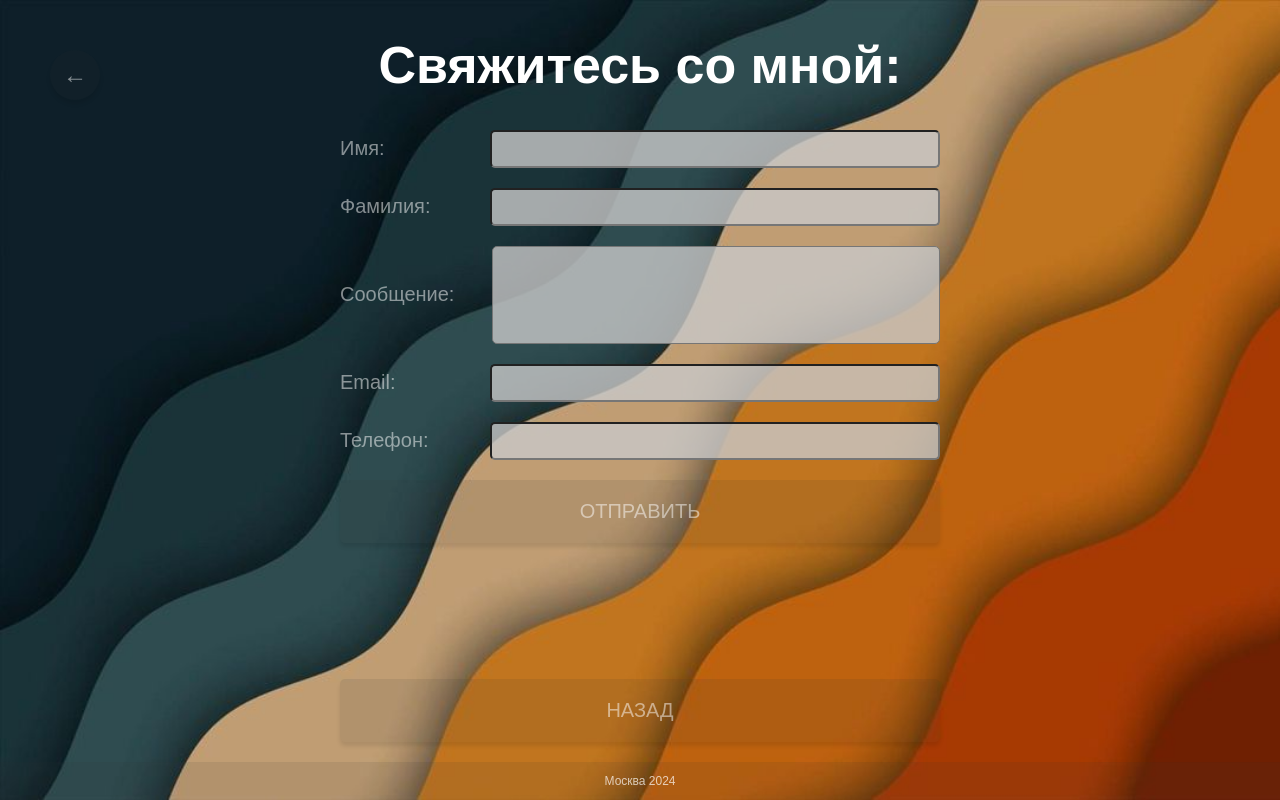
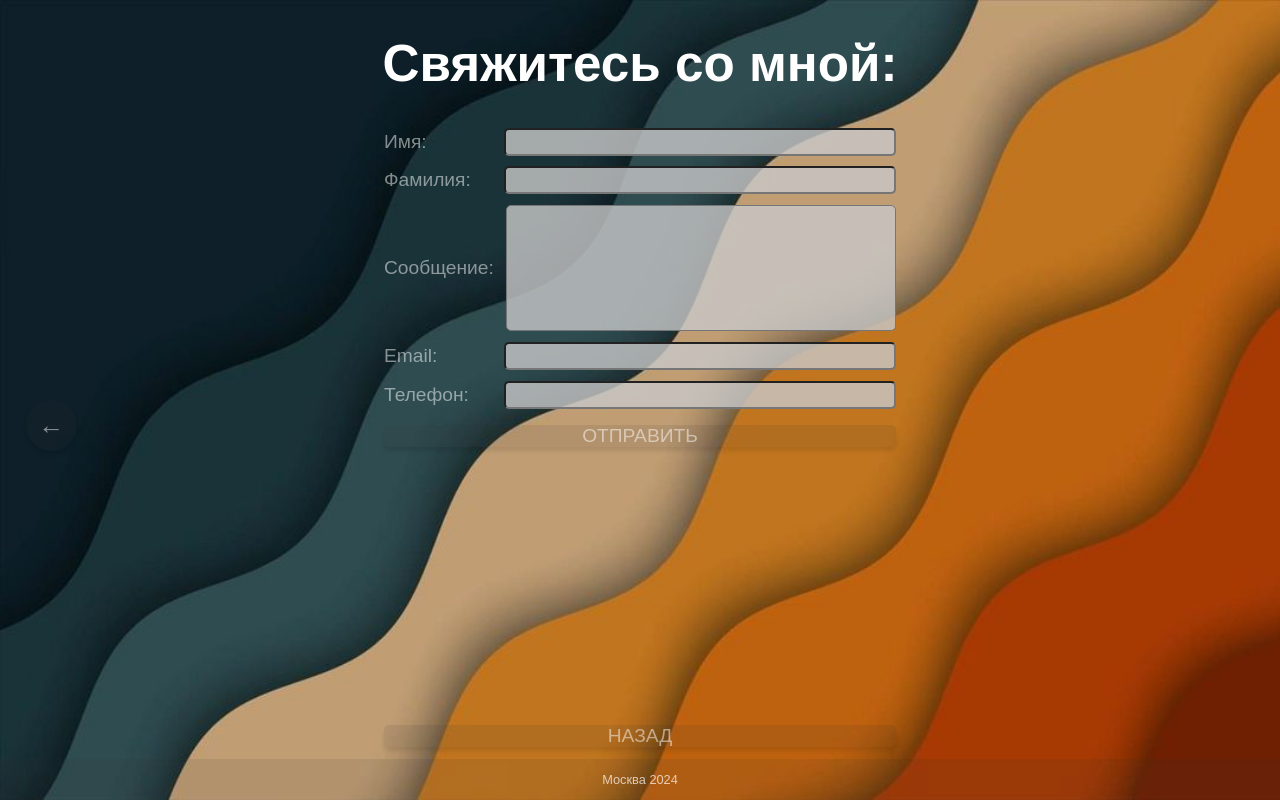
Before and after one commit to Ninja2EatYa/portfolio_site, a Django app: page /main/contacts/ in a window 1280 px wide. Run offline with Django 4.2, Linux system fonts and the light colour scheme.

Commit message:
favicon + css for screen size

```diff
--- a/dj_site_project/dj_site_app/static/css/styles.css
+++ b/dj_site_project/dj_site_app/static/css/styles.css
@@ -1,10 +1,10 @@
 /* Основные стили для тела страницы */
 body {
     font-family: 'Avenir', 'Nunito', sans-serif;
-    font-size: 20px;
+    font-size: 1.5vw;
     color: rgba(255, 255, 255, 0.5);
-    padding: 0px;
-    margin: 0;
+    padding: 0%;
+    margin: 0%;
     min-height: 100vh;
     display: flex;
     flex-direction: column;
@@ -66,10 +66,10 @@ input, textarea {
 /* Основные стили для кнопки возврата */
 .back-button {
     position: fixed;
-    top: 50px;
-    left: 50px;
-    width: 50px;
-    height: 50px;
+    top: 50%;
+    left: 2%;
+    width: 4vw;
+    height: 4vw;
     border-radius: 50%;
     background-color: rgba(51, 51, 51, 0.1);
     color: rgba(255, 255, 255, 0.5);
@@ -77,7 +77,7 @@ input, textarea {
     align-items: center;
     justify-content: center;
     text-decoration: none;
-    font-size: 24px;
+    font-size: 2vw;
     transition: transform 0.3s ease;
     box-shadow: 0 4px 4px rgba(0, 0, 0, 0.1);
 }
@@ -167,22 +166,21 @@ input, textarea {
 /* Стили для изображений внутри блока проекта */
 .project-block img {
     display: block;
-    margin: 20px auto 0;
+    margin: 4% auto 0;
     width: 100%;
-    width: 500px;
     height: auto;
 }
 
 /* Стили для заголовка */
 header {
-    font-size: 26px;
+    font-size: 2vw;
     text-align: center;
     color: rgba(255, 255, 255, 1);
 }
 
 /* Стили для футера */
 footer {
-    font-size: 12px;
+    font-size: 1vw;
     font-weight: lighter;
     background-color: rgba(51, 51, 51, 0.1);
     color: rgba(255, 255, 255, 0.7);
@@ -201,33 +199,35 @@ footer {
     cursor: pointer;
     transition: transform 0.3s;
     box-shadow: 0 0px 0px rgba(0, 0, 0, 0);
+    max-width: 20vw;
+    max-height: auto;
 }
 
 /* Стили для изображений в галерее при наведении курсора */
 .image-gallery img:hover {
-    transform: scale(1.03);
-    box-shadow: 0 4px 4px rgba(0, 0, 0, 0.1);
+    transform: scale(1.1);
+    box-shadow: 0 8px 8px rgba(0, 0, 0, 0.4);
 }
 
 /* Стиль нижней кнопки "НАЗАД" */
 .back-bottom-button {
-    font-family: 'Avenir', 'Nunito', sans-serif;
+    font-family: inherit;
     font-weight: normal;
     color: rgba(255, 255, 255, 0.5);
     background-color: rgba(51, 51, 51, 0.1);
-    padding: 20px 0px;
+    padding: 0%;
     border: none;
     border-radius: 5px;
     cursor: pointer;
-    font-size: 20px;
+    font-size: 1.5vw;
     text-decoration: none;
     transition: transform 0.1s ease;
     box-shadow: 0 4px 4px rgba(0, 0, 0, 0.1);
     margin: auto;
     text-align: center;
-    width: 600px;
-    margin-bottom: 20px;
-    margin-top: 20px;
+    width: 40%;
+    margin-bottom: 1%;
+    margin-top: 1%;
 }
 
 .back-bottom-button:hover {
@@ -238,15 +238,16 @@ footer {
 }
 
 .input-line {
+    max-width: 100%;
     display: flex;
     justify-content: space-between;
     align-items: center;
 }
 
 .input-box {
-    width: 430px;
     text-align: left;
-    padding: 8px;
-    font-size: 16px;
+    font-size: 1em;
     border-radius: 5px;
+    margin-left: 0%;
+    min-width: 30vw;
 }
--- a/dj_site_project/dj_site_app/templates/about.html
+++ b/dj_site_project/dj_site_app/templates/about.html
@@ -10,6 +10,7 @@
     {% load static %}
     <!-- Подключение стилей CSS -->
     <link rel="stylesheet" href="{% static '/css/styles.css' %}">
+    <link rel="icon" href="{% static '/backgrounds/favicon.ico' %}" type="image/x-icon">
 </head>
 <body style="background-image: url('{% static '/backgrounds/colored1.jpg' %}');
     background-size: cover; background-attachment: fixed;">
@@ -18,7 +19,7 @@
         <h1>{{ header }}</h1>
     </header>
     <!-- Основной контент страницы с динамически заполняемыми полями -->
-    <div class="content" style="margin: auto; max-width: 1200px;">
+    <div class="content" style="margin: auto; max-width: 80%;">
         <form method="post">
             {{ about_text|linebreaks }}
         </form>
--- a/dj_site_project/dj_site_app/templates/blog.html
+++ b/dj_site_project/dj_site_app/templates/blog.html
@@ -10,6 +10,7 @@
     {% load static %}
     <!-- Подключение стилей CSS -->
     <link rel="stylesheet" href="{% static 'css/styles.css' %}">
+    <link rel="icon" href="{% static '/backgrounds/favicon.ico' %}" type="image/x-icon">
 </head>
 <body style="background-image: url('{% static 'backgrounds/colored1.jpg' %}');
     background-size: cover; background-attachment: fixed;">
@@ -32,7 +33,7 @@
                         {% elif post.video %}
                             <video controls>
                                 <source src="{{ post.video.url }}" type="video/mp4">
-                                <source src="{{ post.video.url }}" type="video/wmv">
+                                <source src="{{ post.video.url }}" type="video/mov">
                                 Your browser does not support the video tag
                             </video>
                         {% endif %}
--- a/dj_site_project/dj_site_app/templates/contacts.html
+++ b/dj_site_project/dj_site_app/templates/contacts.html
@@ -10,6 +10,7 @@
     {% load static %}
     <!-- Подключение стилей CSS -->
     <link rel="stylesheet" href="{% static '/css/styles.css' %}">
+    <link rel="icon" href="{% static '/backgrounds/favicon.ico' %}" type="image/x-icon">
 </head>
 <body style="background-image: url('{% static 'backgrounds/colored1.jpg' %}');
     background-size: cover; background-attachment: fixed;">
@@ -18,8 +19,8 @@
         <h1>{{ header }}</h1>
     </header>
     <!-- Основной контент страницы с формой для ввода контактных данных посетителя сайта -->
-    <div class="content" style="margin: 0 auto; max-width: 800px; padding: 0px;">
-        <form method="post" style="display: grid; gap: 20px;">
+    <div class="content" style="margin: 0% auto; padding: 0%; max-width: 40vw; width: 100%;">
+        <form method="post" style="display: grid; gap: 4%;">
             {% csrf_token %}
             <!-- Поле "Имя" -->
             <div class="input-line">
@@ -35,7 +36,7 @@
             <div class="input-line">
                 <label for="request_box">Сообщение:</label>
                 <textarea class="input-box" id="request_box" name="request_box"
-                          style="height: 80px; resize: none;" required></textarea>
+                          style="height: 120px; resize: none;" required></textarea>
             </div>
             <!-- Поле "E-mail" -->
             <div class="input-line">
@@ -49,7 +50,7 @@
             </div>
             <!-- Кнопка для отправки формы -->
             <button class="back-bottom-button" type="submit"
-                    style="margin-top: 0px; margin-bottom: 0px;">ОТПРАВИТЬ</button>
+                    style="padding: 0%;  width: 100%;">ОТПРАВИТЬ</button>
         </form>
     </div>
     <!-- Кнопки для возврата на главную страницу -->
--- a/dj_site_project/dj_site_app/templates/main.html
+++ b/dj_site_project/dj_site_app/templates/main.html
@@ -10,6 +10,7 @@
     {% load static %}
     <!-- Подключение стилей CSS -->
     <link rel="stylesheet" href="{% static '/css/styles.css' %}">
+    <link rel="icon" href="{% static '/backgrounds/favicon.ico' %}" type="image/x-icon">
 </head>
 <body style="background-image: url('{% static '/backgrounds/colored1.jpg' %}');
     background-size: cover; background-attachment: fixed;">
--- a/dj_site_project/dj_site_app/templates/project.html
+++ b/dj_site_project/dj_site_app/templates/project.html
@@ -10,6 +10,7 @@
     {% load static %}
     <!-- Подключение стилей CSS -->
     <link rel="stylesheet" href="{% static 'css/styles.css' %}">
+    <link rel="icon" href="{% static '/backgrounds/favicon.ico' %}" type="image/x-icon">
     <!-- Подключение стилей glightbox для карусели изображений проекта -->
     <link rel="stylesheet" href="{% static 'glightbox/glightbox.min.css' %}">
 </head>
--- a/dj_site_project/dj_site_app/templates/projects_list.html
+++ b/dj_site_project/dj_site_app/templates/projects_list.html
@@ -10,6 +10,7 @@
     {% load static %}
     <!-- Подключение стилей CSS -->
     <link rel="stylesheet" href="{% static 'css/styles.css' %}">
+    <link rel="icon" href="{% static '/backgrounds/favicon.ico' %}" type="image/x-icon">
 </head>
 <body style="background-image: url('{% static 'backgrounds/colored1.jpg' %}');
     background-size: cover; background-attachment: fixed;">
```
Also changed, not shown: other parts of dj_site_project/dj_site_app/static/css/styles.css (+13 -14 lines), dj_site_project/dj_site_app/media/blog/image/colored3.jpg (added), dj_site_project/dj_site_app/static/backgrounds/favicon.ico (added), 2 other files.
